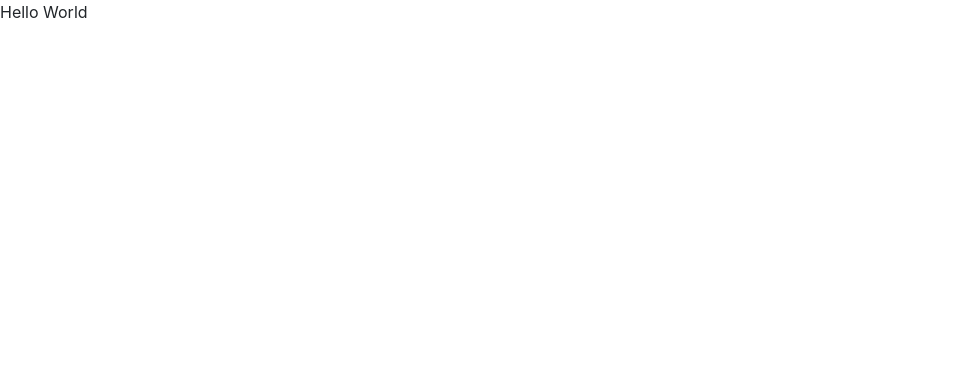
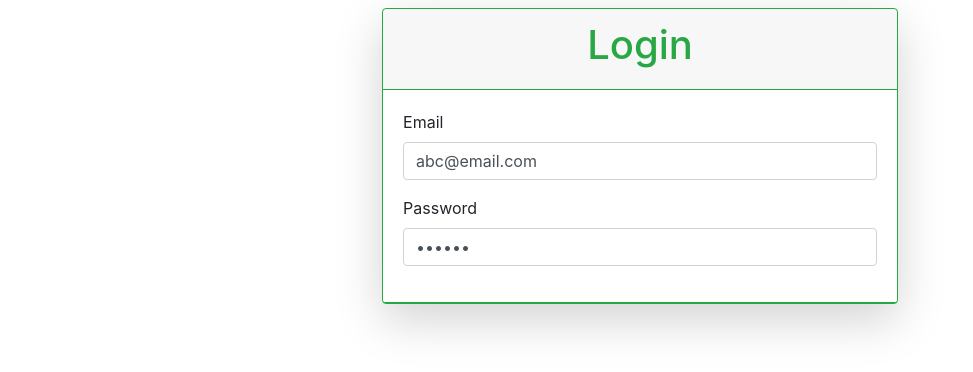
Before and after one commit to kvenkatvarma/react_Hooks, a React (Create React App) app: page / in a window 1280 px wide. Shown: the top 372 px of the page, without its empty margins (0-973 px from the left). Built offline with nearby package versions, Linux system fonts and the light colour scheme.

Commit message:
intro to hooks

```diff
--- a/src/App.jsx
+++ b/src/App.jsx
@@ -1,6 +1,7 @@
 import React from "react";
+import Login from "./Login";
 function App(){
-    return <div>Hello World</div>;
+  return <Login/>
 }
 
 export default App;
--- /dev/null
+++ b/src/Login.jsx
@@ -0,0 +1,27 @@
+import React,{useState} from "react"
+let Login=()=>{
+    var [email,setEmail] = useState("abc@email.com");
+    var [password,setPassword] = useState("Abc123");
+
+    return <div className="row">
+    <div className="col-lg-5 col-md-7 mx-auto">
+      <div className="card border-success shadow-lg my-2">
+          <div className="card-header border-bottom border-success">
+              <h4 style={{fontSize:"40px"}} className="text-success text-center">Login</h4>
+          </div>
+          <div className="card-body border-bottom border-success">
+              <div className="form-group">
+                   <label htmlFor="email">Email</label>
+                   <input type="text" className="form-control" id="email" name="email" value={email} onChange={(event)=>{setEmail(event.target.value);}} placeholder="Email"></input>
+              </div>
+              <div className="form-group">
+                   <label htmlFor="password">Password</label>
+                   <input type="password" className="form-control" name="password" value={password} onChange={(event)=>{setPassword(event.target.value);}} id="password" placeholder="Password"></input>
+              </div>
+          </div>
+
+      </div>
+    </div>
+</div>
+};
+export default Login;
```
